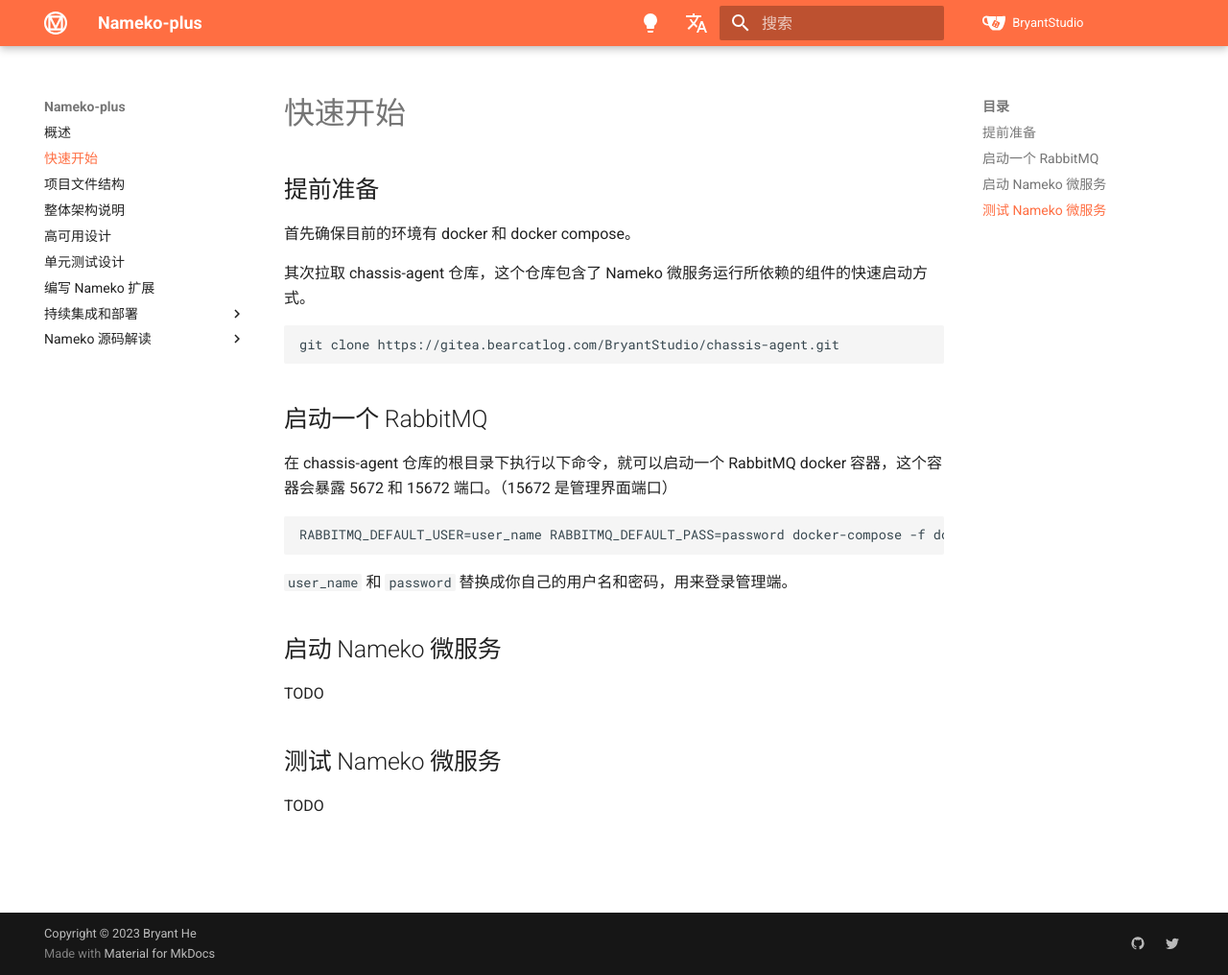
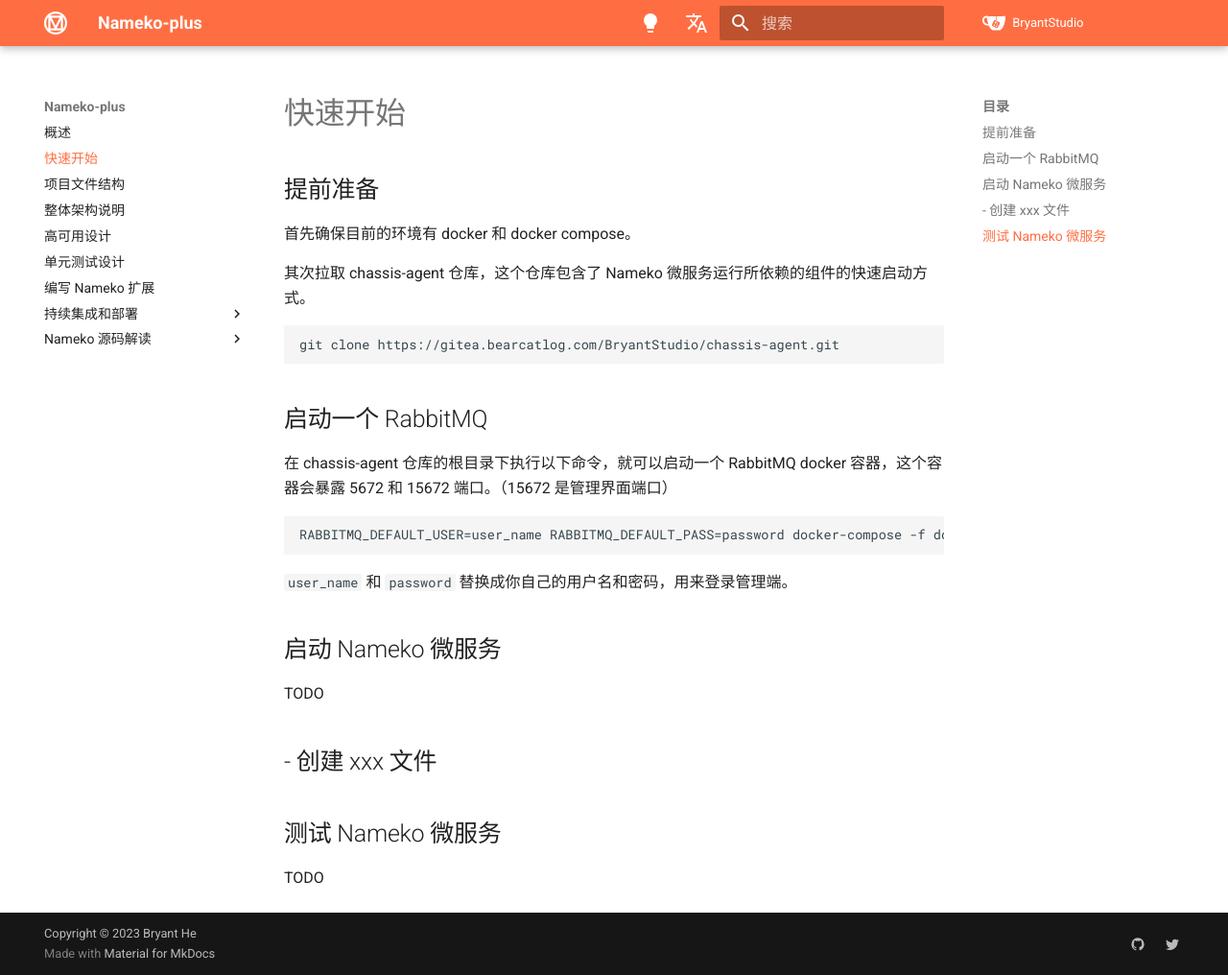
Before and after one commit to Bryanthelol/nameko-plus-doc, an MkDocs documentation site: the page built from docs/快速开始.md, in a window 1280 px wide and 1016 px high. Shown: the whole window at 96% size. Built offline with MkDocs 1.6.1 and Material for MkDocs 9.7.7, drawn with Linux system fonts in a browser that asks for light colours.

Commit message:
update doc

```diff
--- a/docs/快速开始.md
+++ b/docs/快速开始.md
@@ -29,6 +29,9 @@
 
 TODO
 
+- 创建 xxx 文件
+-
+
 ## 测试 Nameko 微服务
 
 TODO
```
Also changed, not shown: docs/高可用设计.md (+2 -0 lines).
